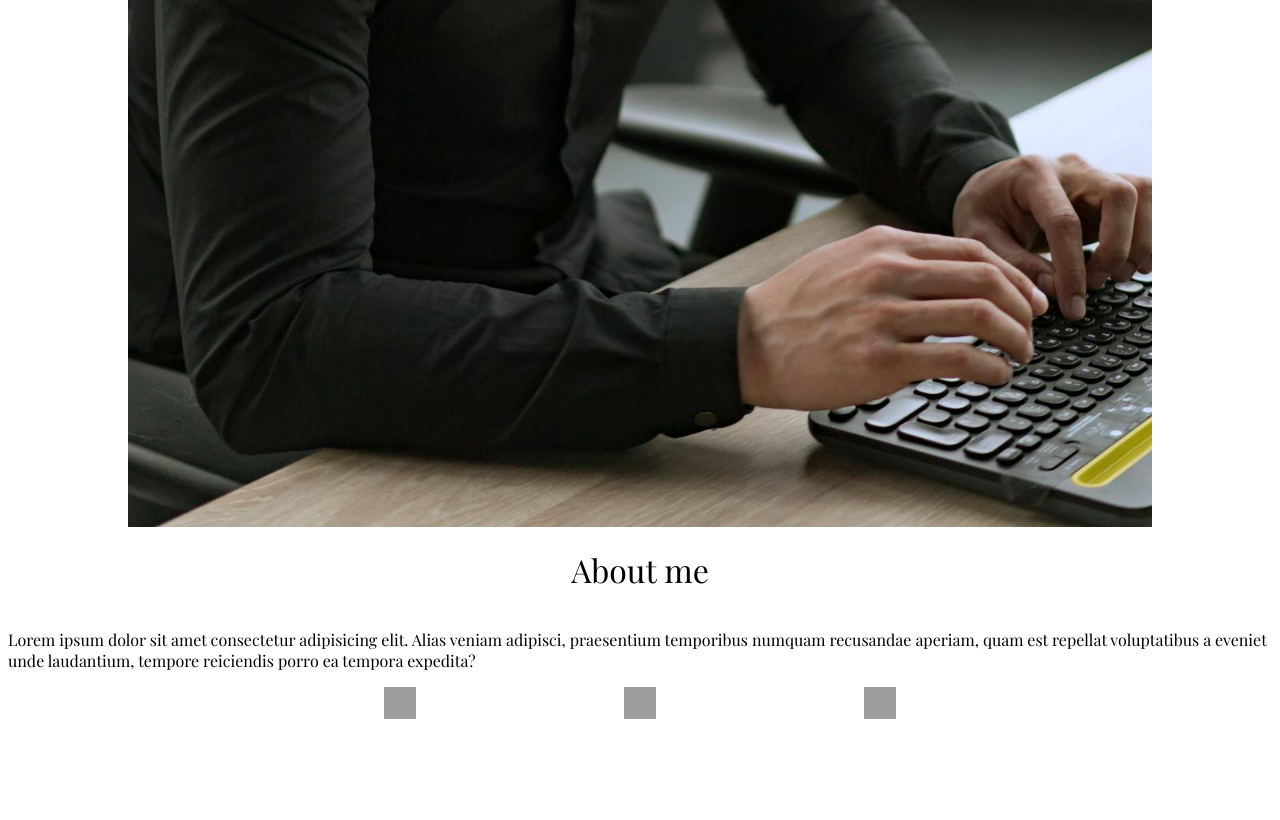
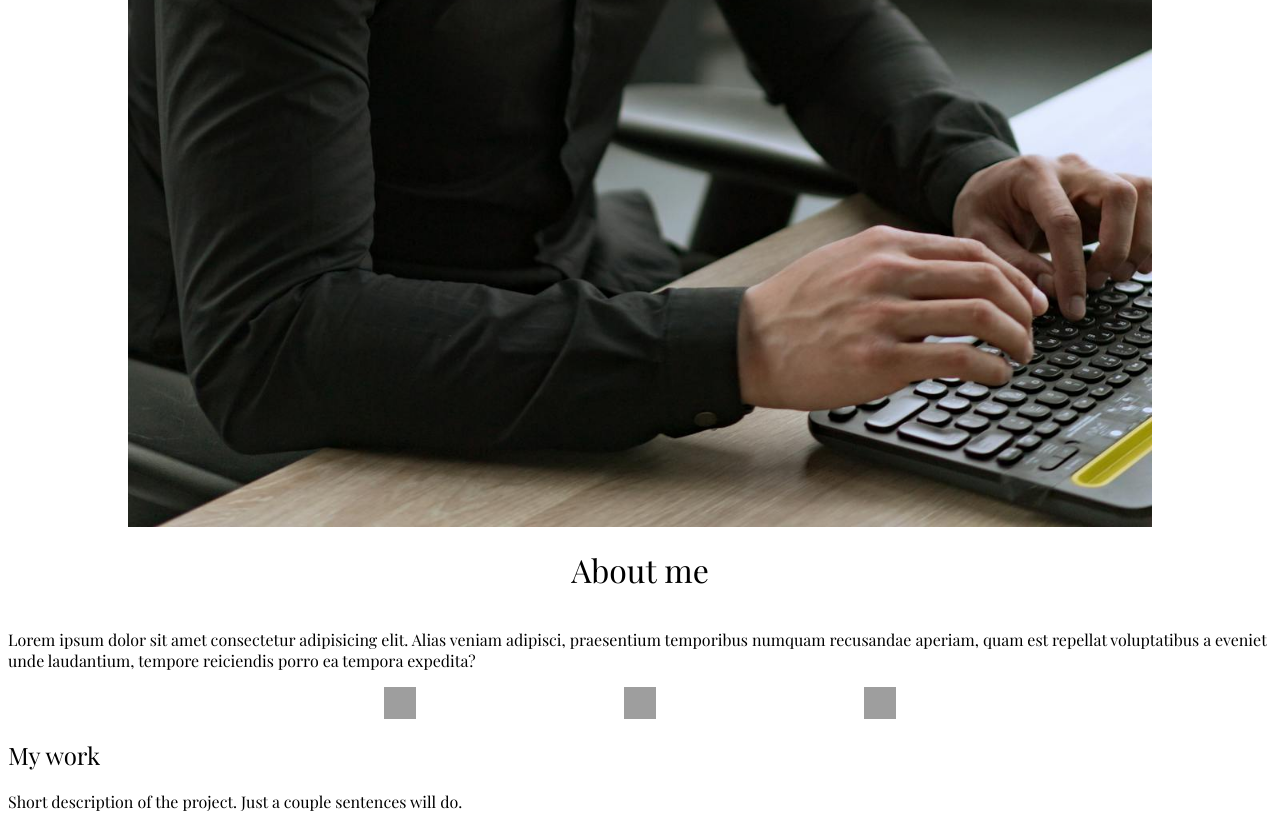
Before and after one commit to bobmcw/odin-homePage, a website built with webpack: page src/index.html in a window 1280 px wide. Shown: the part 1033-1853 px from the top of the page. Before the commit the page ends 1760 px from the top, so only its background shows below. Built offline with nearby package versions, Linux system fonts and the light colour scheme; grey boxes are pictures that could not be loaded; a web font is replaced by a local one.

Commit message:
added my work section

```diff
--- a/src/index.html
+++ b/src/index.html
@@ -27,5 +27,18 @@
             <img src="https://cdn.jsdelivr.net/gh/devicons/devicon@latest/icons/twitter/twitter-original.svg" />
         </div>
     </div>
+    <div class="myWork">
+        <h2>My work</h2>
+
+        <div class="card">
+            <div class="screenshot">
+
+            </div>
+            <div class="description">
+                Short description of the project.
+                Just a couple sentences will do.
+            </div>
+        </div>
+    </div>
 </body>
 </html>
--- a/src/style.css
+++ b/src/style.css
@@ -17,14 +17,15 @@
     align-items: center;
     flex-direction: column;
 }
-.about > *{
+*{
     font-family: "Playfair Display", serif;
     font-optical-sizing: auto;
     font-weight: normal;
     font-style: normal;
 }
-.about > h1{
-    font-weight: normal;
+.myWork{
+    display: grid;
+    grid-template-columns: minmax(400px,1fr);
 }
 .icons > *{
     width: 2rem;
```
